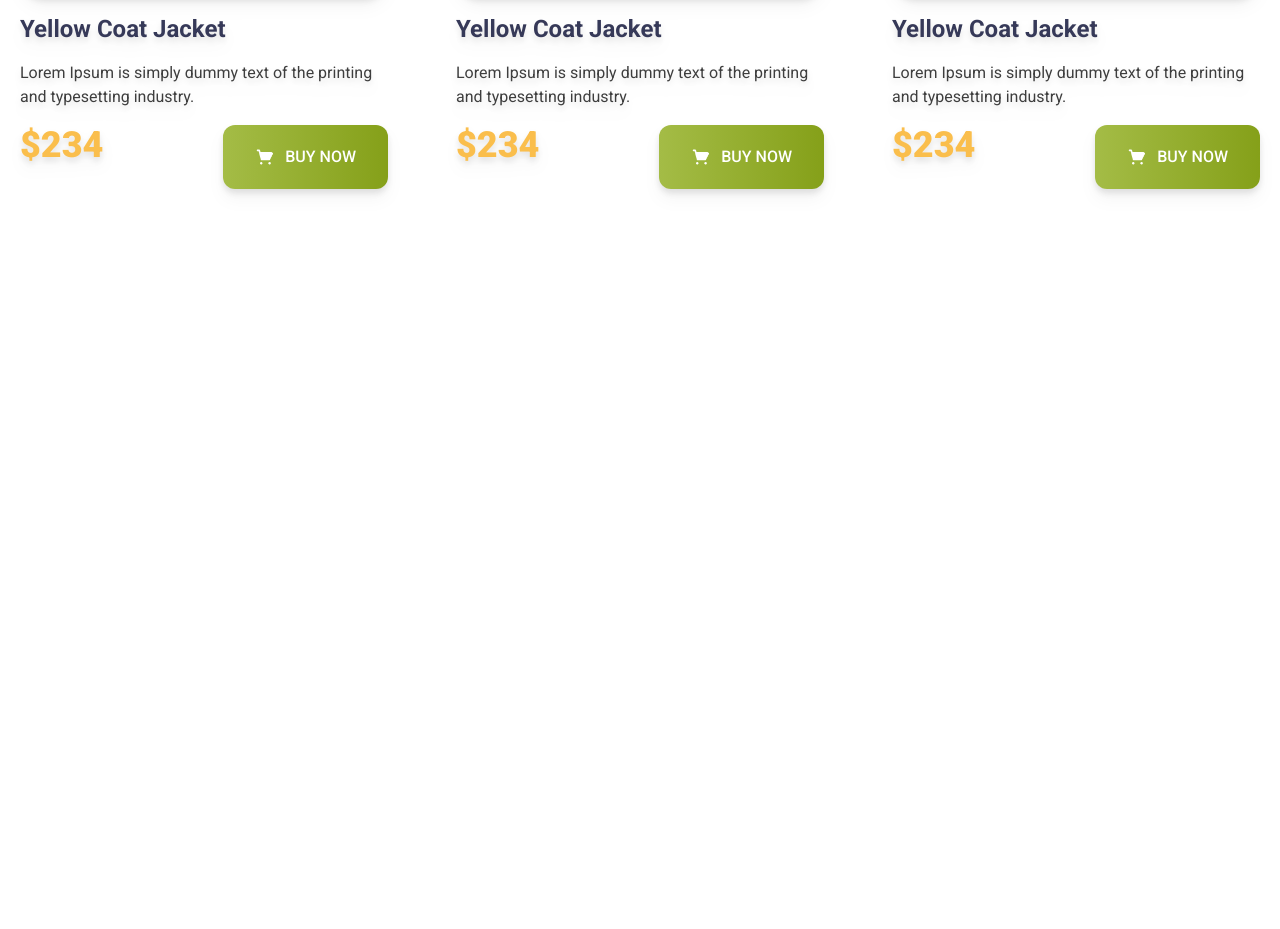
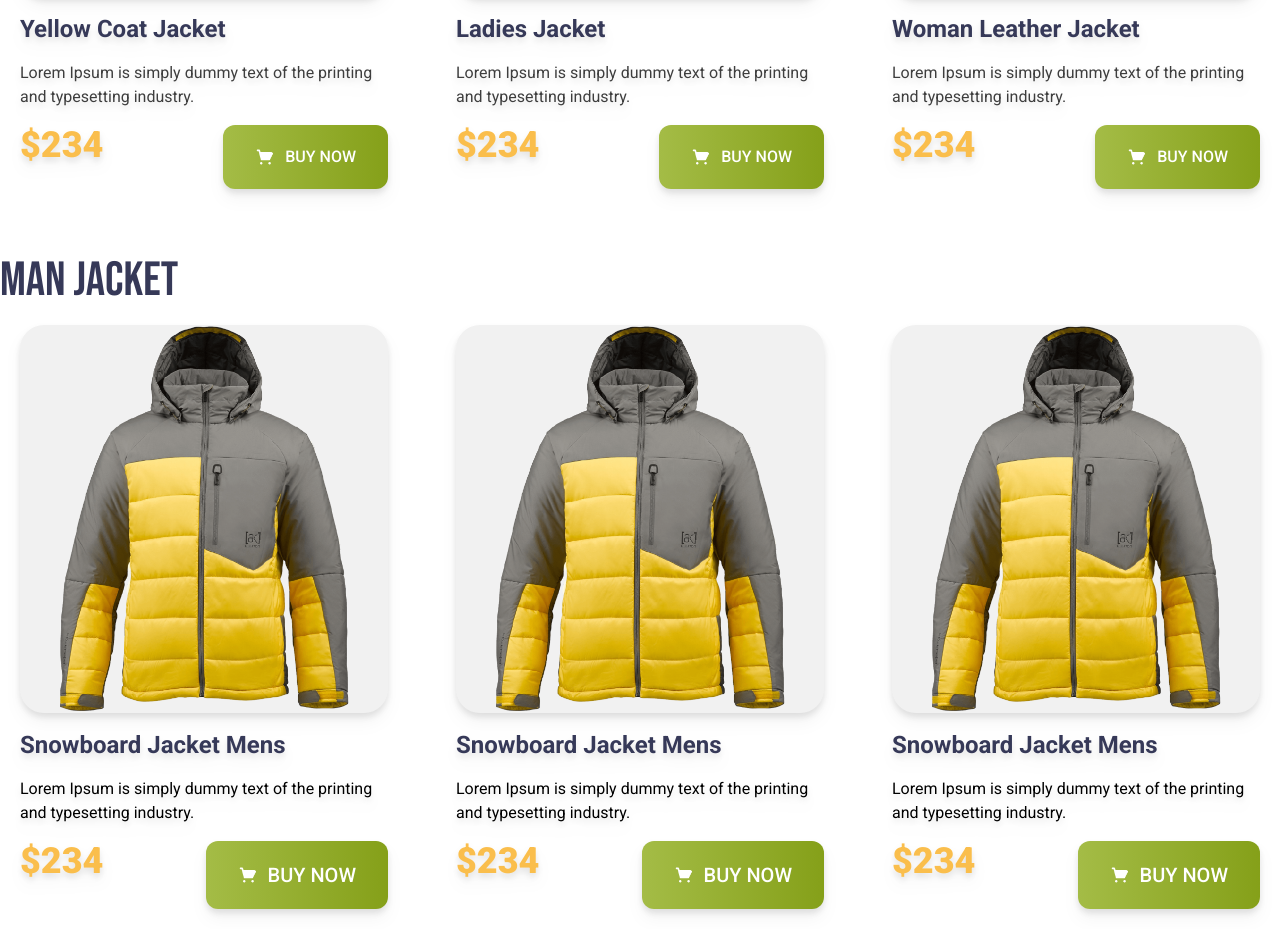
Before and after one commit to niloykhan002/Penguin-Fashion, a plain HTML site: page index.html in a window 1280 px wide. Shown: the part 1111-2040 px from the top of the page. Before the commit the page ends 1368 px from the top, so only its background shows below. Drawn offline with nearby package versions, Linux system fonts and the light colour scheme.

Commit message:
man section added

```diff
--- a/index.html
+++ b/index.html
@@ -68,7 +68,7 @@
                 </div>
                 <div class="p-5 space-y-4">
                     <img class="bg-[#F1F1F1] p-5 rounded-3xl" src="images/jacket-2.png" alt="">
-                    <h2 class="text-[#363958] text-2xl font-bold ">Yellow Coat Jacket </h2>
+                    <h2 class="text-[#363958] text-2xl font-bold ">Ladies Jacket</h2>
                     <p class="text-[#3E3E3E]">Lorem Ipsum is simply dummy text of the
                         printing and typesetting industry.
                     </p>
@@ -83,7 +83,7 @@
                 </div>
                 <div class="p-5 space-y-4">
                     <img class="bg-[#F1F1F1] p-5 rounded-3xl" src="images/jacket-3.png" alt="">
-                    <h2 class="text-[#363958] text-2xl font-bold ">Yellow Coat Jacket </h2>
+                    <h2 class="text-[#363958] text-2xl font-bold ">Woman Leather Jacket</h2>
                     <p class="text-[#3E3E3E]">Lorem Ipsum is simply dummy text of the
                         printing and typesetting industry.
                     </p>
@@ -99,6 +99,54 @@
 
             </div>
         </section>
+            <!-- Man card section -->
+        <section class="max-w-7xl mx-auto">
+            <h1 class="uppercase text-[#363958] text-5xl font-bebas-neue">Man Jacket</h1>
+            <div class="grid grid-cols-1 md:grid-cols-2 lg:grid-cols-3 gap-x-7">
+                <div class="space-y-4 drop-shadow-lg p-5">
+                    <img class="bg-[#F1F1F1] rounded-3xl" src="images/jacket-4.png" alt="">
+                    <h2 class="text-[#363958] text-2xl font-bold">Snowboard Jacket Mens</h2>
+                    <p>Lorem Ipsum is simply dummy text of the
+                        printing and typesetting industry.
+                    </p>
+                    <div class="flex justify-between">
+                        <h1 class="text-[#FABE4C] text-4xl font-black">$234</h1>
+                        <button class="flex bg-gradient-to-r from-[#A4BC46] to-[#85A019] py-5 px-8 rounded-xl items-center justify-center gap-x-2.5">
+                            <img class="w-5" src="icons/shopping-cart 1.png" alt="">
+                            <p class="text-white text-xl font-medium">BUY NOW</p>
+                        </button>
+                    </div>
+                </div>
+                <div class="space-y-4 drop-shadow-lg p-5">
+                    <img class="bg-[#F1F1F1] rounded-3xl" src="images/jacket-4.png" alt="">
+                    <h2 class="text-[#363958] text-2xl font-bold">Snowboard Jacket Mens</h2>
+                    <p>Lorem Ipsum is simply dummy text of the
+                        printing and typesetting industry.
+                    </p>
+                    <div class="flex justify-between">
+                        <h1 class="text-[#FABE4C] text-4xl font-black">$234</h1>
+                        <button class="flex bg-gradient-to-r from-[#A4BC46] to-[#85A019] py-5 px-8 rounded-xl items-center justify-center gap-x-2.5">
+                            <img class="w-5" src="icons/shopping-cart 1.png" alt="">
+                            <p class="text-white text-xl font-medium">BUY NOW</p>
+                        </button>
+                    </div>
+                </div>
+                <div class="space-y-4 drop-shadow-lg p-5">
+                    <img class="bg-[#F1F1F1] rounded-3xl" src="images/jacket-4.png" alt="">
+                    <h2 class="text-[#363958] text-2xl font-bold">Snowboard Jacket Mens</h2>
+                    <p>Lorem Ipsum is simply dummy text of the
+                        printing and typesetting industry.
+                    </p>
+                    <div class="flex justify-between">
+                        <h1 class="text-[#FABE4C] text-4xl font-black">$234</h1>
+                        <button class="flex bg-gradient-to-r from-[#A4BC46] to-[#85A019] py-5 px-8 rounded-xl items-center justify-center gap-x-2.5">
+                            <img class="w-5" src="icons/shopping-cart 1.png" alt="">
+                            <p class="text-white text-xl font-medium">BUY NOW</p>
+                        </button>
+                    </div>
+                </div>
+            </div>
+        </section>
     </main>
     <footer>
 
```
